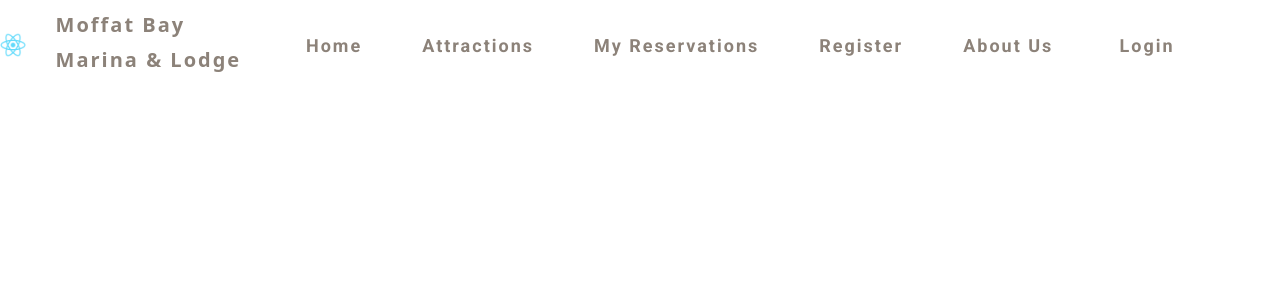
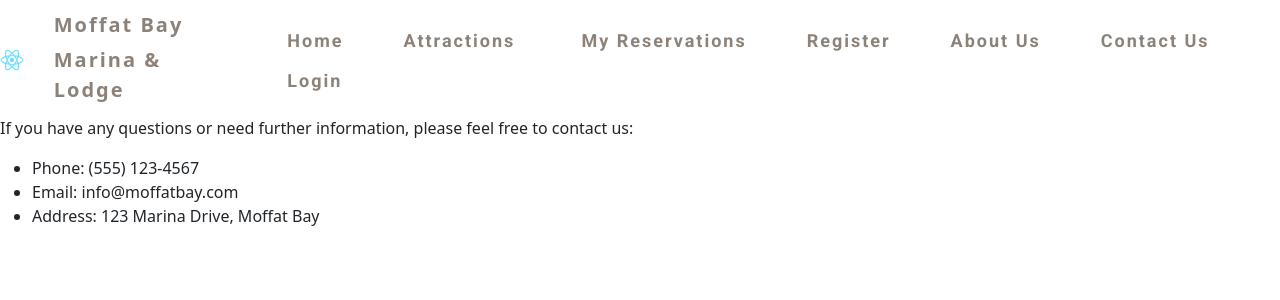
Before and after one commit to CesarJoel04/Moffat-Bay, a React (Create React App) app in the folder frontend/: page /contact-us in a window 1280 px wide. Shown: the top 300 px of the page. Built offline with nearby package versions, Linux system fonts and the light colour scheme.

Commit message:
Contactus

```diff
--- a/frontend/src/App.js
+++ b/frontend/src/App.js
@@ -7,6 +7,7 @@ import Menu from "./components/menu";
 import ReservationPage from "./components/ReservationPage";
 import ReservationSummaryPage from "./components/ReservationSummaryPage";
 import AboutUsPage from "./components/AboutUsPage"; // Import the new component
+import ContactUsPage from "./components/ContactUsPage"; // Import the Contact Us page component
 import "bootstrap/dist/css/bootstrap.min.css";
 
 function App() {
@@ -19,12 +20,9 @@ function App() {
           <Route path="/login" element={<LoginPage />} />
           <Route path="/register" element={<RegistrationPage />} />
           <Route path="/reservation" element={<ReservationPage />} />
-          <Route
-            path="/reservation-summary"
-            element={<ReservationSummaryPage />}
-          />
-          <Route path="/about-us" element={<AboutUsPage />} />{" "}
-          {/* New route for About Us page */}
+          <Route path="/reservation-summary" element={<ReservationSummaryPage />} />
+          <Route path="/about-us" element={<AboutUsPage />} />
+          <Route path="/contact-us" element={<ContactUsPage />} /> {/* New route for Contact Us page */}
         </Routes>
       </div>
     </Router>
--- /dev/null
+++ b/frontend/src/components/ContactUsPage.js
@@ -0,0 +1,19 @@
+// ContactUsPage.js
+import React from "react";
+
+
+function ContactUsPage() {
+  return (
+    <div className="contact-us-container">
+      <h1>Contact Moffat Bay Lodge</h1>
+      <p>If you have any questions or need further information, please feel free to contact us:</p>
+      <ul>
+        <li>Phone: (555) 123-4567</li>
+        <li>Email: info@moffatbay.com</li>
+        <li>Address: 123 Marina Drive, Moffat Bay</li>
+      </ul>
+    </div>
+  );
+}
+
+export default ContactUsPage;
--- a/frontend/src/components/menu.js
+++ b/frontend/src/components/menu.js
@@ -16,7 +16,8 @@ function Menu() {
           alt="Logo"
           className="logo"
           onError={(e) => {
-            e.target.src = "placeholder.png";
+            e.target.onError = null; // Avoids looping
+            e.target.src = "placeholder.png"; // Placeholder image if original fails
           }}
         />
         <div className="text-container">
@@ -25,38 +26,20 @@ function Menu() {
         </div>
       </div>
       <div className="menu-items">
-        <Link to="/" className="menu-item">
-          Home
-        </Link>
-        <Link to="/" className="menu-item">
-          Attractions
-        </Link>
+        <Link to="/" className="menu-item">Home</Link>
+        <Link to="/attractions" className="menu-item">Attractions</Link> {/* Assuming you have an attractions page */}
         <div className="submenu">
-          <Link to="/" className="menu-item">
-            My Reservations
-          </Link>
+          <Link to="#" className="menu-item">My Reservations</Link> {/* Changed to # if it doesn't navigate */}
           <div className="submenu-items">
-            <Link to="/reservation" className="submenu-item">
-              Reservation
-            </Link>
-            <Link to="/reservation-summary" className="submenu-item">
-              Summary
-            </Link>
-            <Link to="/reservation-lookup" className="submenu-item">
-              Lookup
-            </Link>
+            <Link to="/reservation" className="submenu-item">Reservation</Link>
+            <Link to="/reservation-summary" className="submenu-item">Summary</Link>
+            <Link to="/reservation-lookup" className="submenu-item">Lookup</Link>
           </div>
         </div>
-        <Link to="/register" className="menu-item">
-          Register
-        </Link>
-        <Link to="/about-us" className="menu-item">
-          About Us
-        </Link>{" "}
-        {/* Updated Link */}
-        <Link to="/login" className="menu-item">
-          Login
-        </Link>
+        <Link to="/register" className="menu-item">Register</Link>
+        <Link to="/about-us" className="menu-item">About Us</Link>
+        <Link to="/contact-us" className="menu-item">Contact Us</Link> {/* New Link for Contact Us page */}
+        <Link to="/login" className="menu-item">Login</Link>
       </div>
     </div>
   );
--- /dev/null
+++ b/package.json
@@ -0,0 +1,6 @@
+{
+  "dependencies": {
+    "bootstrap": "^5.3.3",
+    "react-icons": "^5.1.0"
+  }
+}
```
Also changed, not shown: 1 other file (tests, documents, lock files or other folders).
